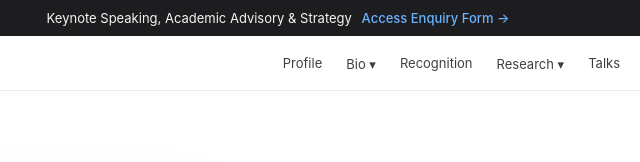
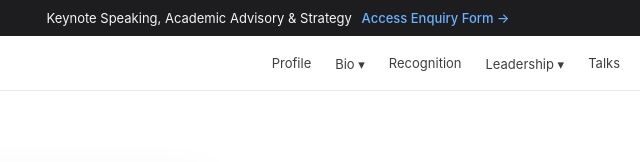
Before and after one commit to anoopjaya/drnikitahari-site, a plain HTML site: page index.html in a window 1280 px wide. Shown: the top 162 px of the page, 362-1002 px from the left. Drawn offline with Linux system fonts and the light colour scheme.

Commit message:
Change 'Research' to 'Leadership' in dropdown

```diff
--- a/index.html
+++ b/index.html
@@ -31,7 +31,7 @@
         </div>
         <a href="#recognition">Recognition</a>
         <div class="dropdown">
-          <a href="#Leadership" class="dropbtn">Research &#9662;</a>
+          <a href="#Leadership" class="dropbtn">Leadership &#9662;</a>
           <div class="dropdown-content">
             <a href="#Leadership">Engineering Education</a>
             <a href="#Leadership">Innovation &amp; Strategy</a>
```
